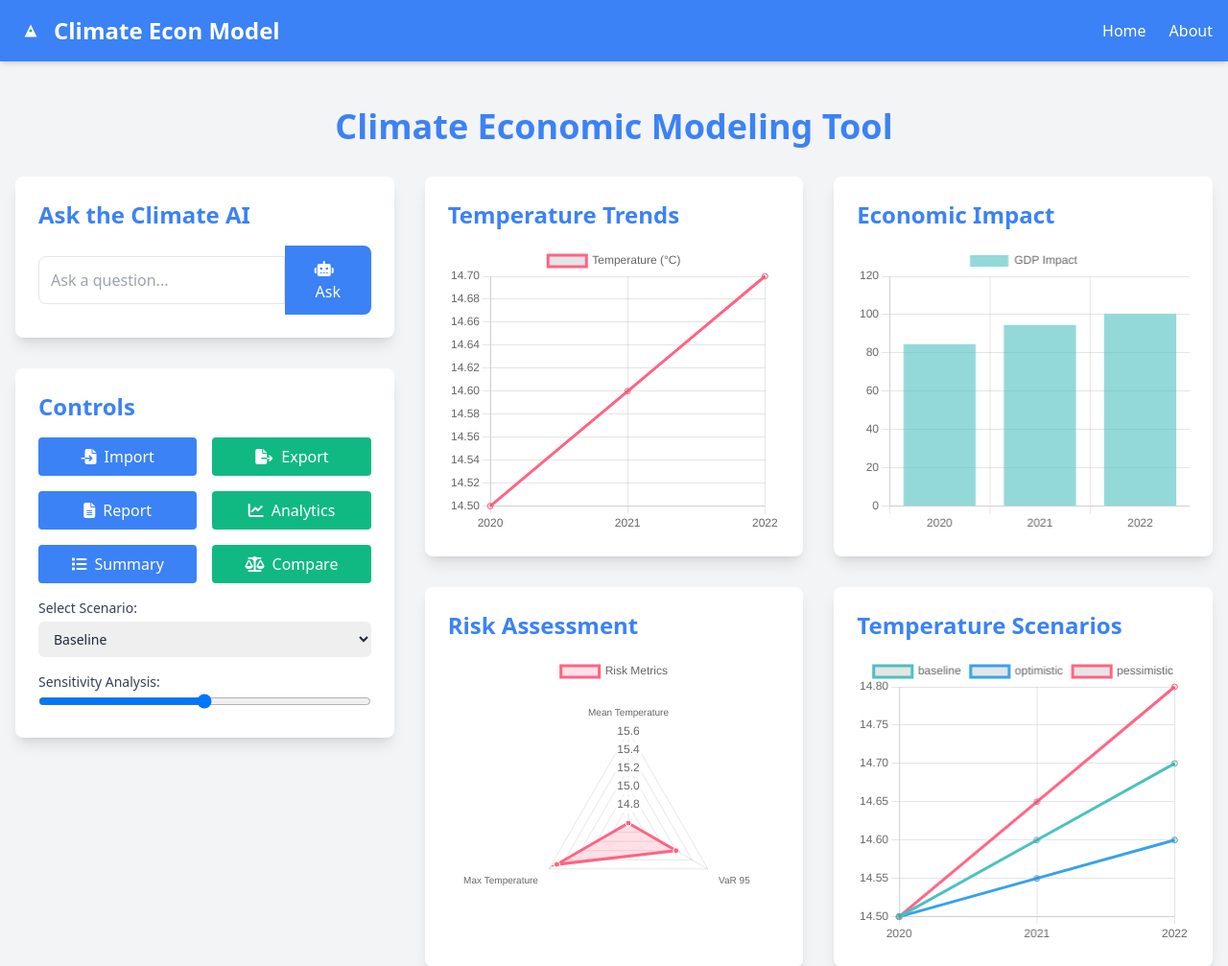
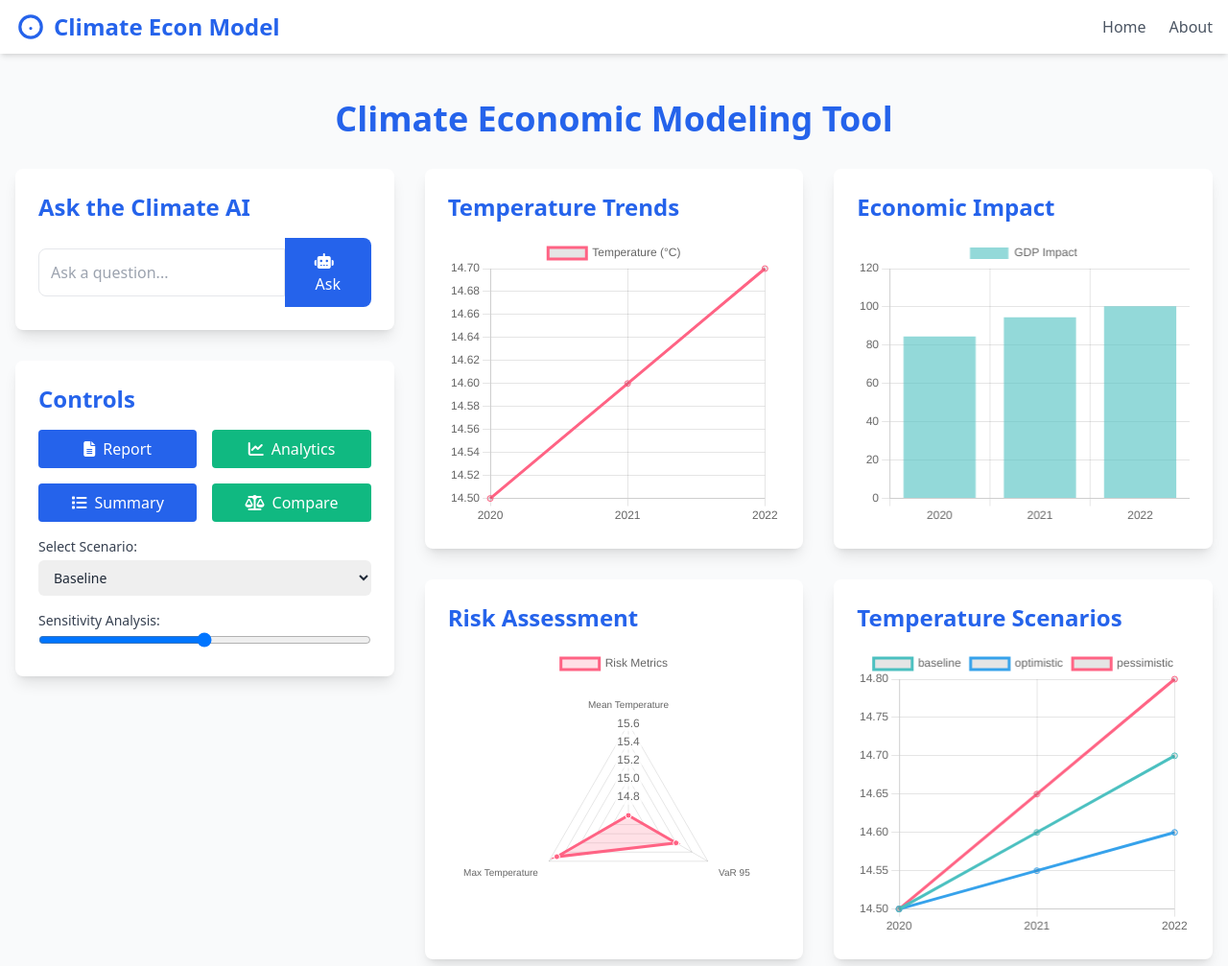
Before and after one commit to nztinversive/Climate-llm-app, a Flask app: page / in a window 1280 px wide. Shown: the top 1007 px of the page at 96% size. Run offline with Flask 3, Linux system fonts and the light colour scheme; some libraries are stand-ins or nearby versions.

Commit message:
Better Design

```diff
--- a/templates/components/header.html
+++ b/templates/components/header.html
@@ -1,13 +1,15 @@
-<header class="bg-primary text-white p-4 shadow-md">
-    <div class="container mx-auto flex justify-between items-center">
-        <a href="/" class="text-2xl font-bold flex items-center">
-            <img src="{{ url_for('static', filename='img/logo.svg') }}" alt="Logo" class="h-8 w-8 mr-2">
+<header class="bg-white shadow-md">
+    <div class="container mx-auto px-4 py-3 flex justify-between items-center">
+        <a href="/" class="text-2xl font-bold text-primary flex items-center">
+            <svg class="h-8 w-8 mr-2" fill="currentColor" viewBox="0 0 20 20">
+                <path fill-rule="evenodd" d="M10 2a8 8 0 100 16 8 8 0 000-16zm0 14a6 6 0 110-12 6 6 0 010 12zm-1-5a1 1 0 011-1h.01a1 1 0 110 2H10a1 1 0 01-1-1z" clip-rule="evenodd" />
+            </svg>
             Climate Econ Model
         </a>
         <nav>
             <ul class="flex space-x-6">
-                <li><a href="/" class="hover:text-secondary transition duration-300">Home</a></li>
-                <li><a href="/about" class="hover:text-secondary transition duration-300">About</a></li>
+                <li><a href="/" class="text-gray-600 hover:text-primary transition duration-300">Home</a></li>
+                <li><a href="/about" class="text-gray-600 hover:text-primary transition duration-300">About</a></li>
             </ul>
         </nav>
     </div>
--- a/templates/index.html
+++ b/templates/index.html
@@ -10,9 +10,9 @@
             theme: {
                 extend: {
                     colors: {
-                        primary: '#3B82F6',
+                        primary: '#2563EB',
                         secondary: '#10B981',
-                        background: '#F3F4F6',
+                        background: '#F9FAFB',
                         card: '#FFFFFF',
                         text: '#1F2937',
                     }
@@ -53,12 +53,6 @@
                 <div class="bg-card p-6 rounded-lg shadow-lg">
                     <h2 class="text-2xl font-semibold mb-4 text-primary">Controls</h2>
                     <div class="grid grid-cols-2 gap-4">
-                        <button id="importBtn" class="bg-primary text-white px-4 py-2 rounded hover:bg-blue-700 transition duration-300">
-                            <i class="fas fa-file-import mr-2"></i>Import
-                        </button>
-                        <button id="exportBtn" class="bg-secondary text-white px-4 py-2 rounded hover:bg-green-700 transition duration-300">
-                            <i class="fas fa-file-export mr-2"></i>Export
-                        </button>
                         <button id="generateReportBtn" class="bg-primary text-white px-4 py-2 rounded hover:bg-blue-700 transition duration-300">
                             <i class="fas fa-file-alt mr-2"></i>Report
                         </button>
@@ -84,7 +78,6 @@
                         <label for="sensitivitySlider" class="block text-sm font-medium text-gray-700">Sensitivity Analysis:</label>
                         <input type="range" id="sensitivitySlider" min="0" max="100" value="50" class="w-full">
                     </div>
-                    <input type="file" id="fileInput" class="hidden" accept=".json,.csv">
                 </div>
             </div>
 
```
